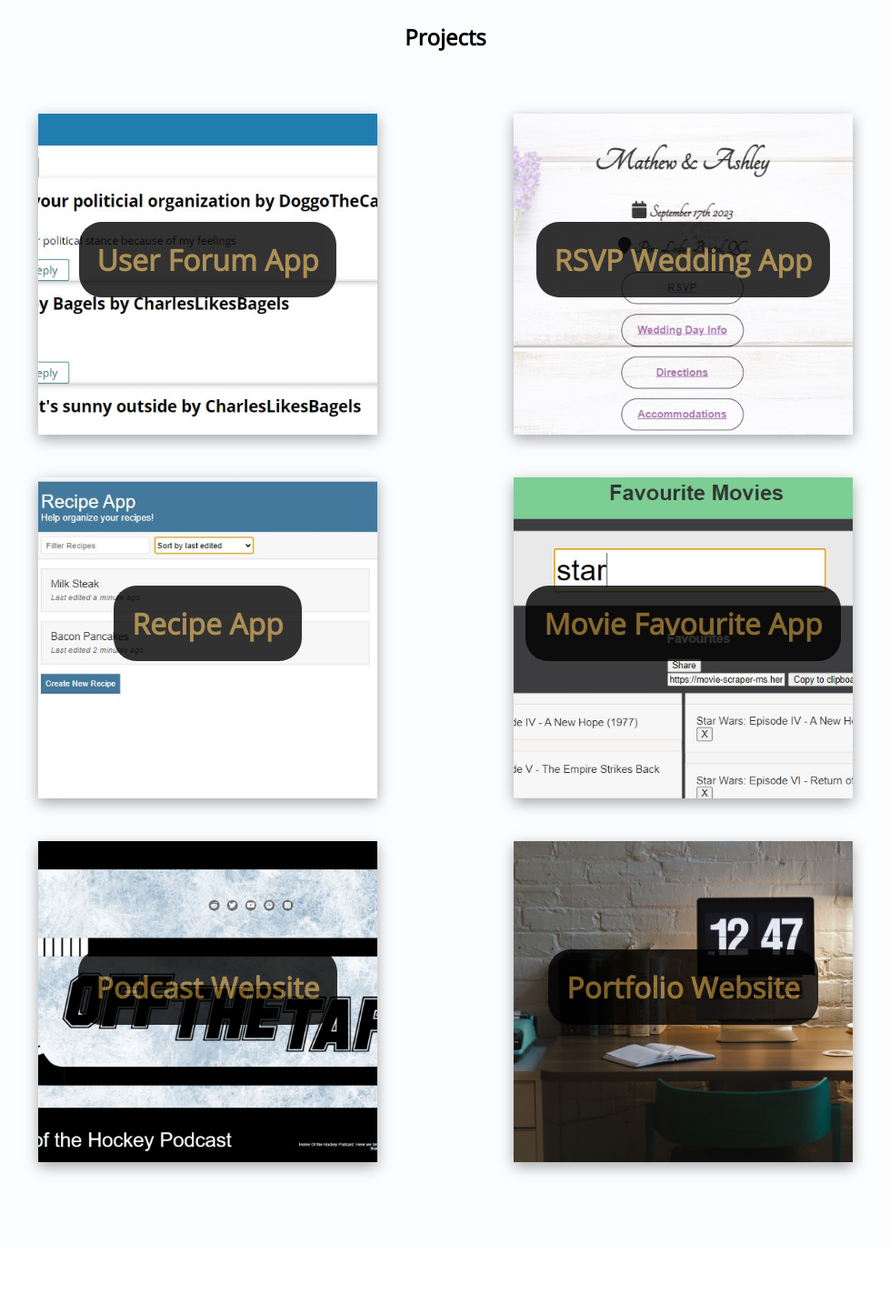
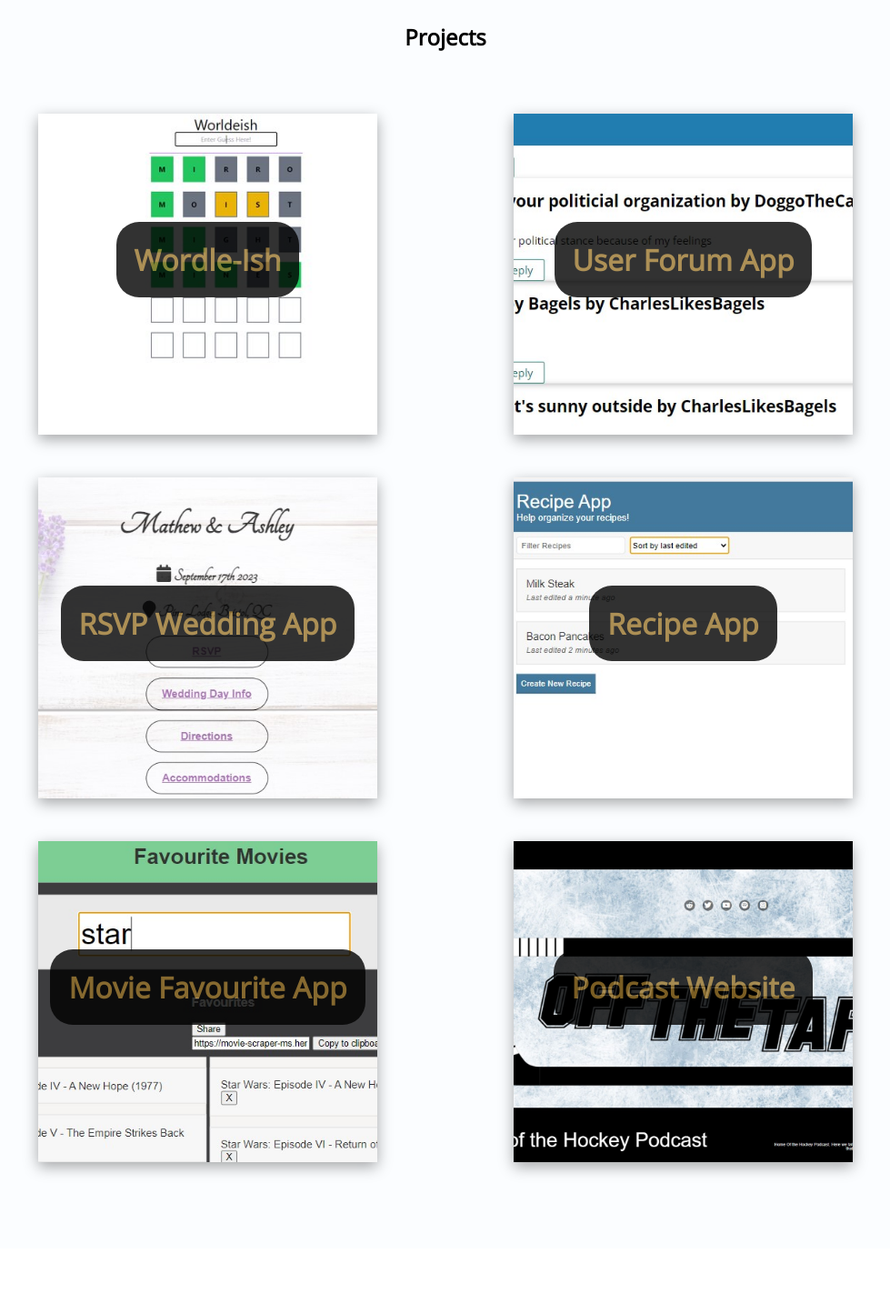
Before and after one commit to MCSeal/MCSeal.github.io, a React (Create React App) app: page / in a window 1280 px wide. Shown: the part 1360-2805 px from the top of the page at 91% size, without its empty margins (150-1129 px from the left). Built offline with nearby package versions, Linux system fonts and the light colour scheme.

Commit message:
added wordelish

```diff
--- a/src/data/projectsList.js
+++ b/src/data/projectsList.js
@@ -1,4 +1,12 @@
 let projectsList = [
+  {
+    title: 'Wordle-Ish',
+    description:
+      'A clone of a popular game that I enjoy. This uses React frontend, and Mongodb/express backend. Also uses Vite and Typescript.',
+    link: 'https://wordleish-mern.herokuapp.com/',
+    github: 'https://github.com/MCSeal/wordleish',
+    picture: 'wordle.jpg',
+  },
   {
     title: 'User Forum App',
     description:
@@ -39,14 +47,6 @@ let projectsList = [
     github: 'https://github.com/SealYouLater/sealyoulater.github.io',
     picture: 'podcast_website.jpg',
   },
-  {
-    title: 'Portfolio Website',
-    description:
-      'This website itself (how meta), where I used react, and some animation libraries (React-Spring) to make some interesting effects. Handling email form with Emailjs.',
-    link: 'https://MathewSeal.com/',
-    github: 'https://github.com/MCSeal/Portfolio-WebsiteV2',
-    picture: 'Hero_Background.jpg',
-  },
 ];
 
 export default projectsList;
```
Also changed, not shown: public/images/wordle.jpg (added), 1 other file (tests, documents, lock files or other folders).
